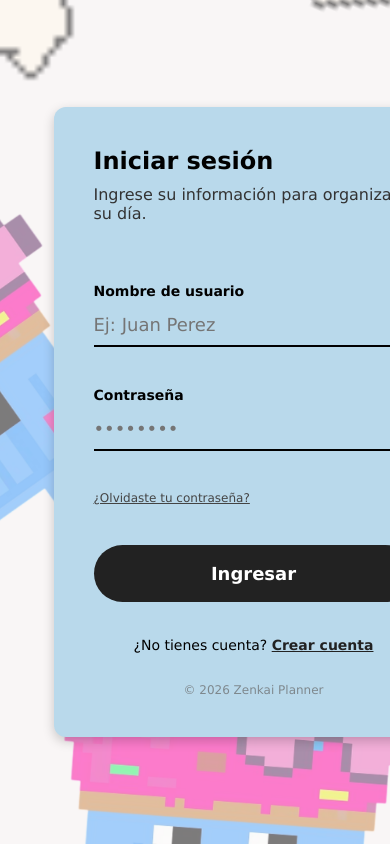
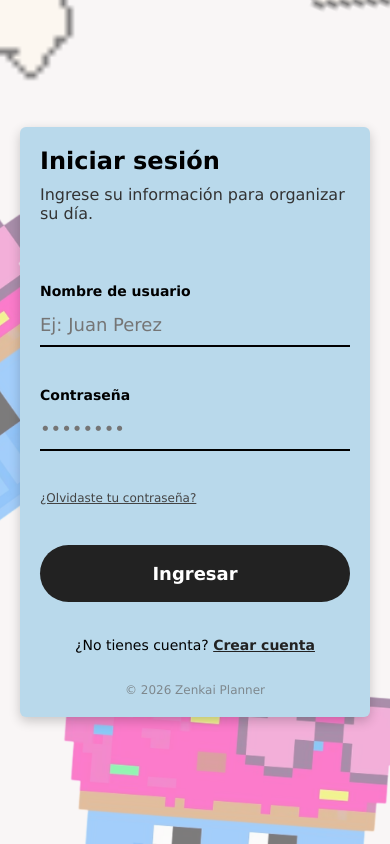
Before and after one commit to luiswiccho/zenkai, a website: page index.html in a window 390 px wide. Drawn offline with Linux system fonts and the light colour scheme.

Commit message:
Refactor avanceproyecto.css for improved layout
Updated styles for the login panel and responsive design.

```diff
--- a/avanceproyecto.css
+++ b/avanceproyecto.css
@@ -19,22 +19,24 @@ body {
   background-attachment: fixed;
   min-height: 100vh;
 }
+
 .contenedor-login {
   display: flex;
   justify-content: center;
   align-items: center;
-  width: 130%;
+  width: 100%;
   height: 100vh;
   padding: 40px;
 }
 
 .panel-login {
   background: #B9D9EB;
-  border-radius: 12px;
-  padding: 40px;
-  max-width: 400px;
+  border-radius: 6px;
+  padding: 50px;
+  max-width: 500px;
   width: 100%;
   box-shadow: 0 4px 12px rgba(0,0,0,0.2);
+}
 
 .titulo {
     font-size: 45px;
```
